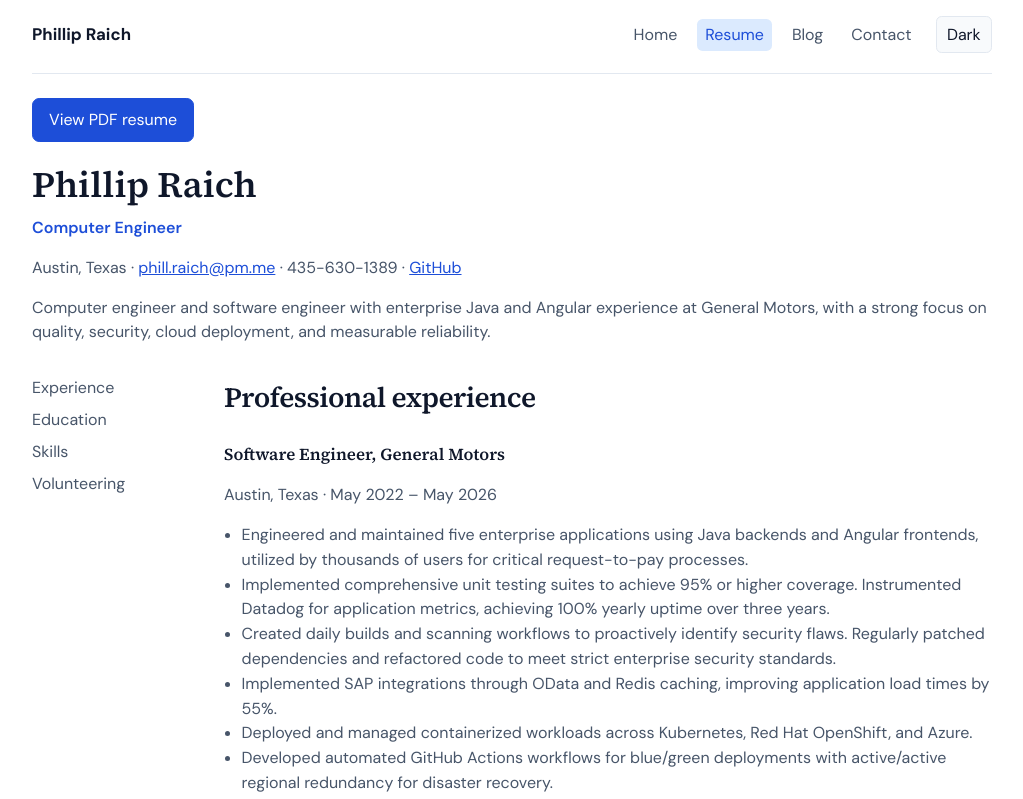
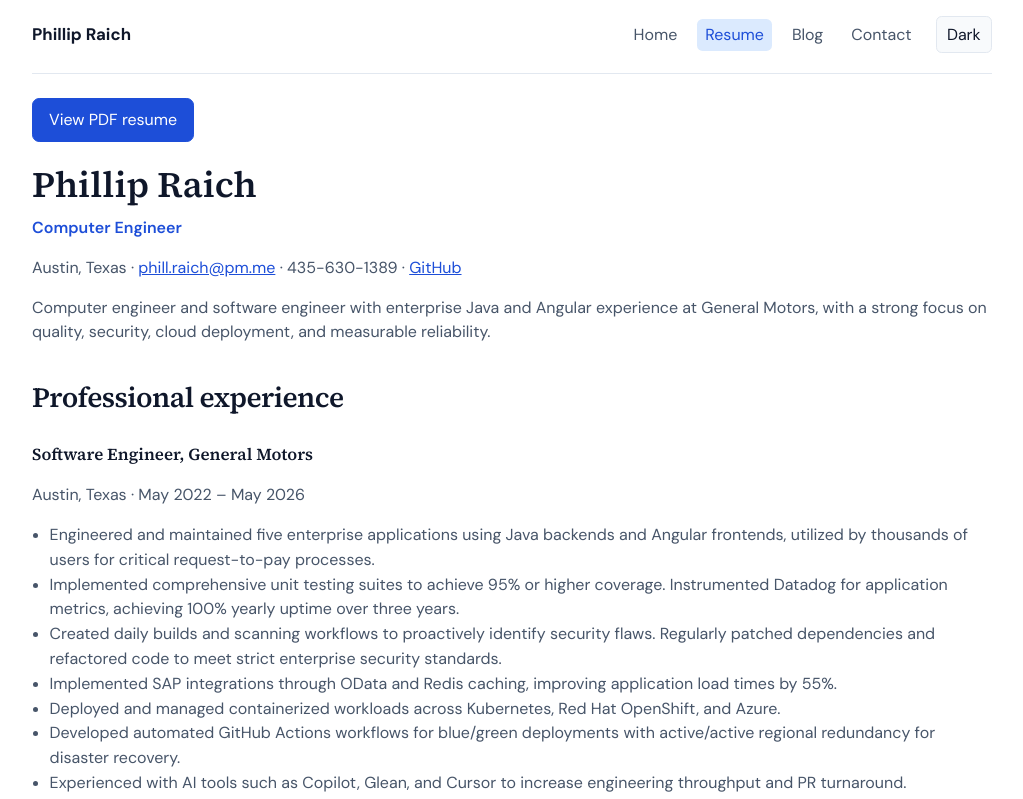
Before and after one commit to yourDailyPhill/yourDailyPhill.github.io, an Angular app: page /resume in a window 1280 px wide. Shown: the top 799 px of the page, without its empty margins (128-1151 px from the left). Built offline with nearby package versions, Linux system fonts and the light colour scheme.

Commit message:
Update resume page to remove unneeded nav items

```diff
--- a/src/app/pages/resume/resume.component.html
+++ b/src/app/pages/resume/resume.component.html
@@ -23,13 +23,6 @@
   </header>
 
   <div class="resume-layout">
-    <aside class="resume-nav no-print" aria-label="Resume sections">
-      <a href="#experience">Experience</a>
-      <a href="#education">Education</a>
-      <a href="#skills">Skills</a>
-      <a href="#volunteering">Volunteering</a>
-    </aside>
-
     <div class="resume-body">
       <section id="experience">
         <app-section-heading title="Professional experience" />
--- a/src/app/pages/resume/resume.component.scss
+++ b/src/app/pages/resume/resume.component.scss
@@ -36,8 +36,8 @@
   display: grid;
   gap: 2rem;
 
-  @media (min-width: 800px) {
-    grid-template-columns: 10rem 1fr;
+  @media (min-width: 1000px) {
+    grid-template-columns:  1fr;
   }
 }
 
```
Also changed, not shown: 1 other file (tests, documents, lock files or other folders).
